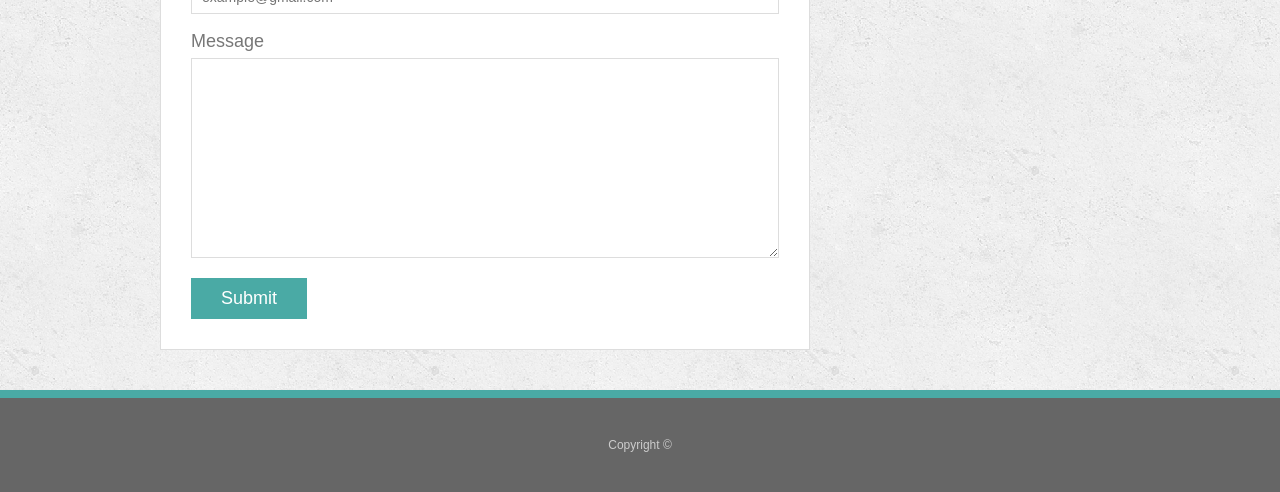
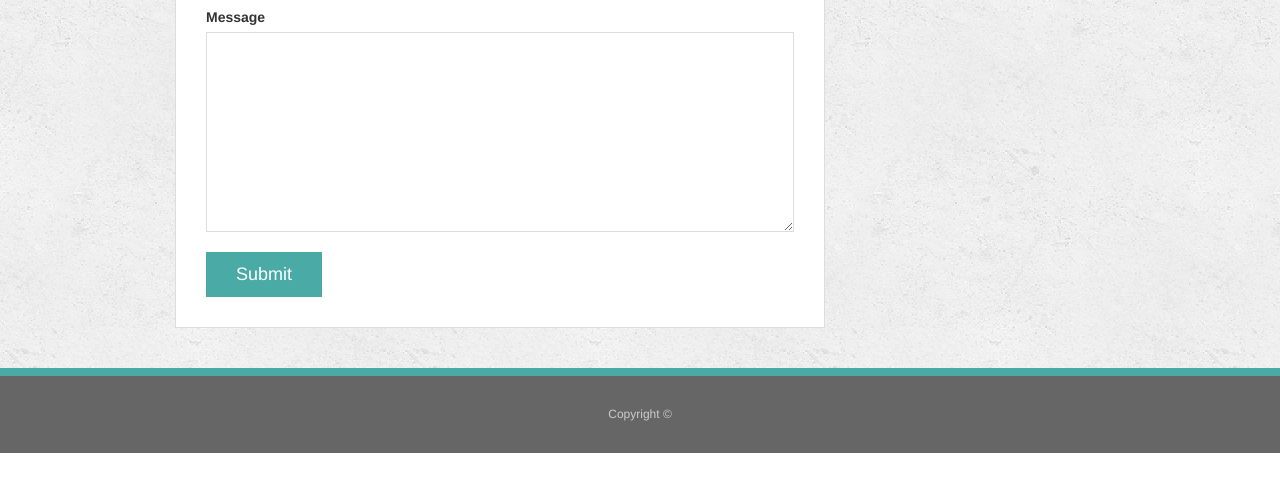
Before and after one commit to j03v3g4/Bootstrap-Portfolio, a plain HTML site: page contact.html in a window 1280 px wide. Shown: the part 387-879 px from the top of the page. After the commit the page ends 840 px from the top, so only its background shows below. Drawn offline with nearby package versions, Linux system fonts and the light colour scheme.

Commit message:
Added bootstrap link

```diff
--- a/contact.html
+++ b/contact.html
@@ -6,6 +6,7 @@
   <title>Contact | Your Name</title>
   <link rel="stylesheet" type="text/css" href="assets/css/reset.css">
   <link rel="stylesheet" type="text/css" href="assets/css/style.css">
+  <link rel="stylesheet" href="https://maxcdn.bootstrapcdn.com/bootstrap/3.3.7/css/bootstrap.min.css" integrity="sha384-BVYiiSIFeK1dGmJRAkycuHAHRg32OmUcww7on3RYdg4Va+PmSTsz/K68vbdEjh4u" crossorigin="anonymous">
 </head>
 
 <body>
```
Also changed, not shown: index.html (+1 -0 lines), portfolio.html (+1 -0 lines), 1 other file.
